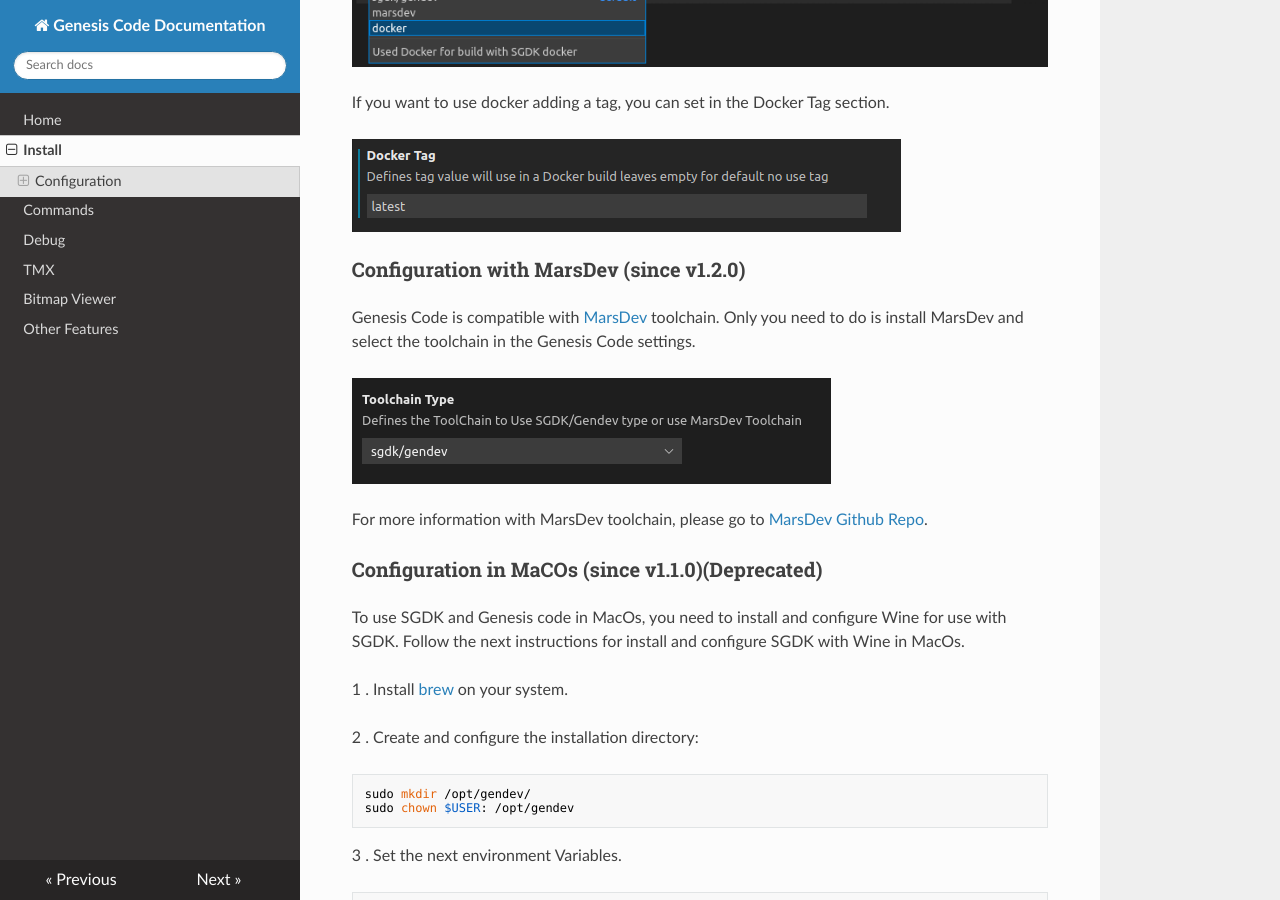
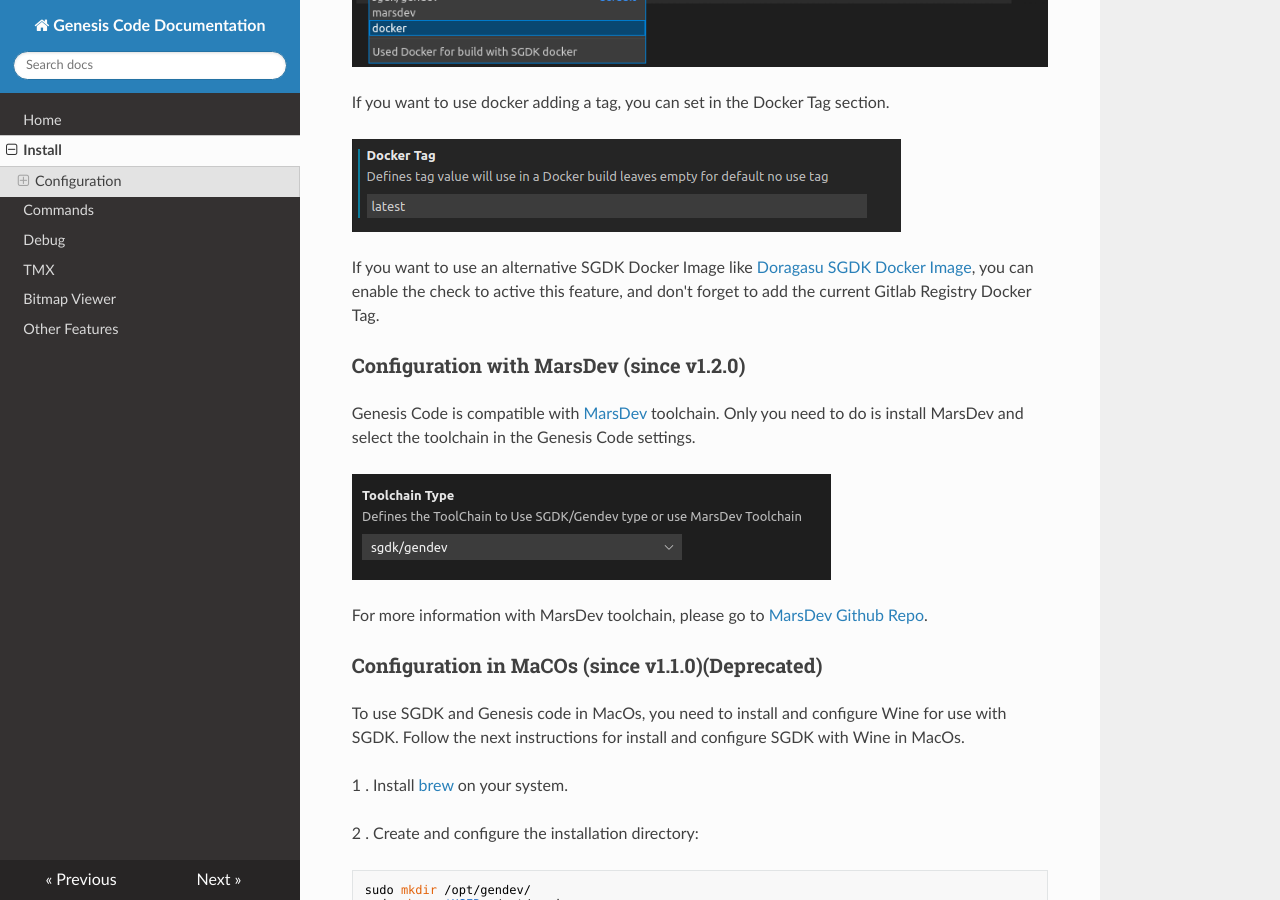
Before and after one commit to zerasul/genesis-code-docs, an MkDocs documentation site: the page built from docs/install.md, in a window 1280 px wide and 900 px high, scrolled down 1731 px. Built offline with MkDocs 1.6.1, drawn with Linux system fonts in a browser that asks for light colours; nearby versions of some CDN libraries.

Commit message:
updating docker instrucctions

```diff
--- a/docs/install.md
+++ b/docs/install.md
@@ -45,6 +45,9 @@
 If you want to use docker adding a tag, you can set in the Docker Tag section.
 
 ![genesiscodedockertagpreference](img/genesiscodedockertagpreference.png)
+
+If you want to use an alternative SGDK Docker Image like [Doragasu SGDK Docker Image](https://gitlab.com/doragasu/docker-sgdk), you can enable the check to active this feature, and don't forget to add the current Gitlab Registry Docker Tag.
+
 
 ### Configuration with MarsDev (since v1.2.0)
 
```
